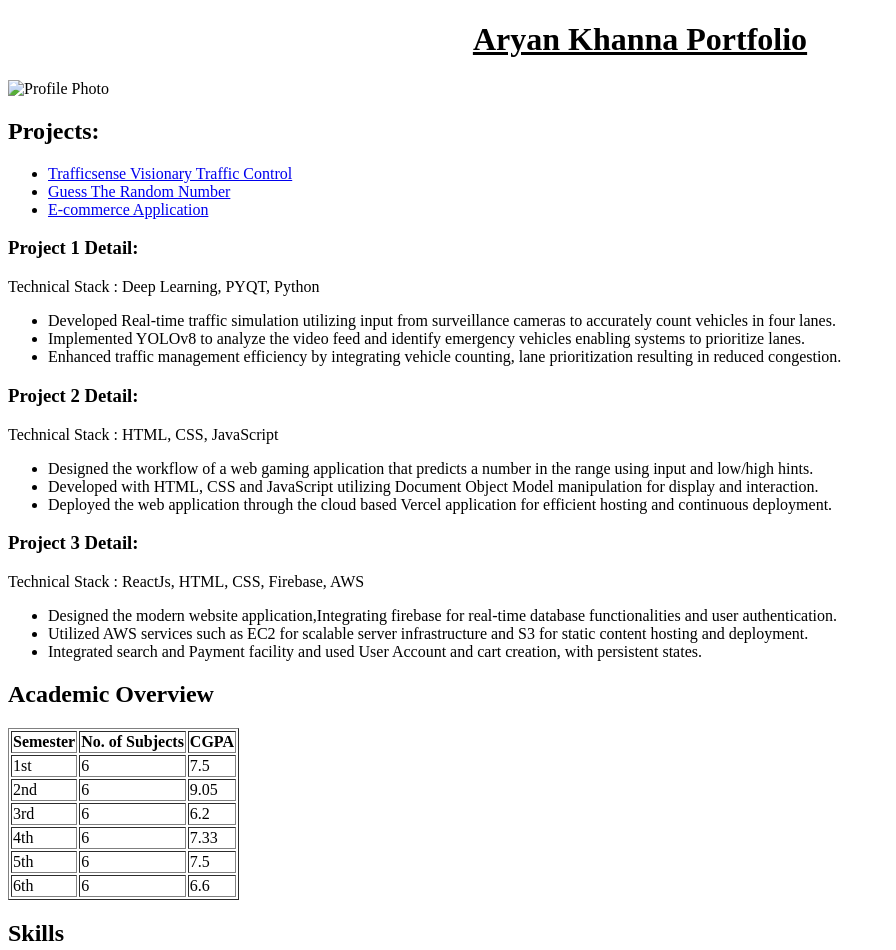
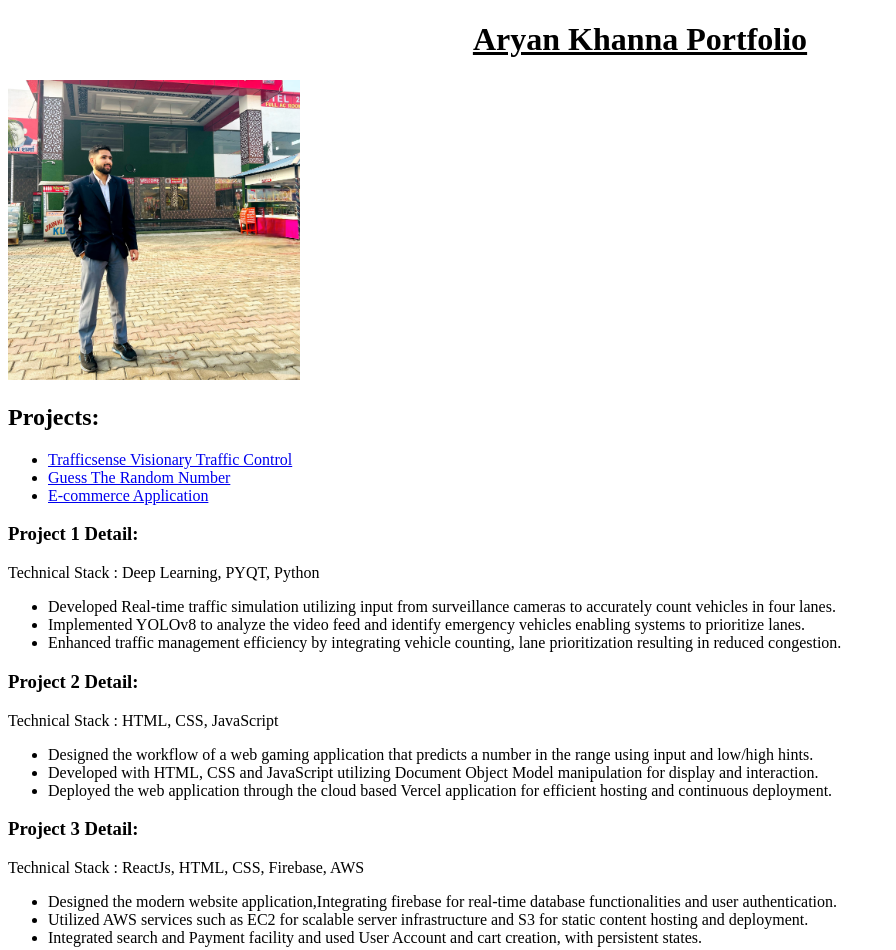
Before and after one commit to AryanKhanna28/Dreamer-Club-Task, a plain HTML site: page task1.html in a window 1280 px wide. Shown: the top 950 px of the page, without its empty margins (0-896 px from the left). Drawn offline with Linux system fonts and the light colour scheme.

Commit message:
photo path changed

```diff
--- a/task1.html
+++ b/task1.html
@@ -10,7 +10,7 @@
             <center><h1> <u> Aryan Khanna Portfolio </u>  </h1></center>
         </header>
 
-        <img src="C:\Users\admin\OneDrive\Desktop\photo.jpg" alt="Profile Photo" height="300">
+        <img src="photo.jpg" alt="Profile Photo" height="300">
 
         <section>
             <h2>Projects:</h2>
```
Also changed, not shown: photo.jpg (added).
